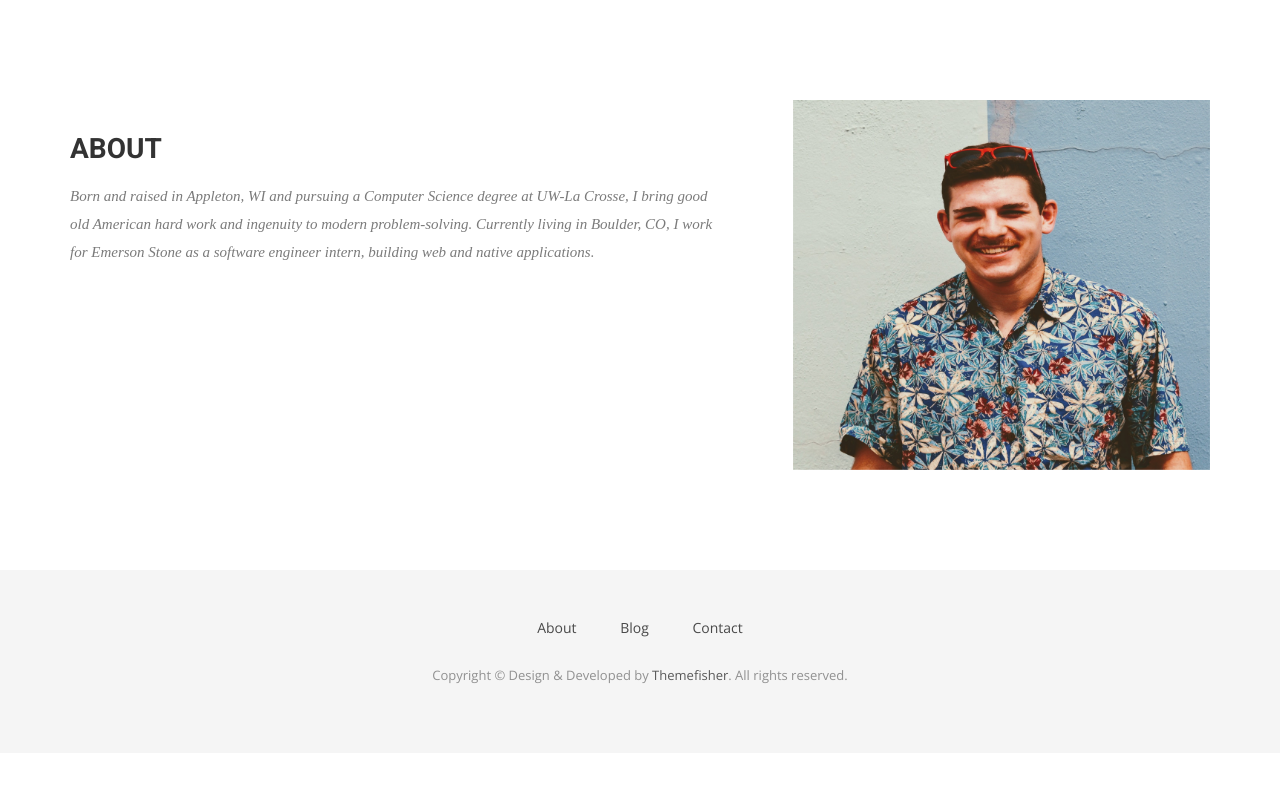
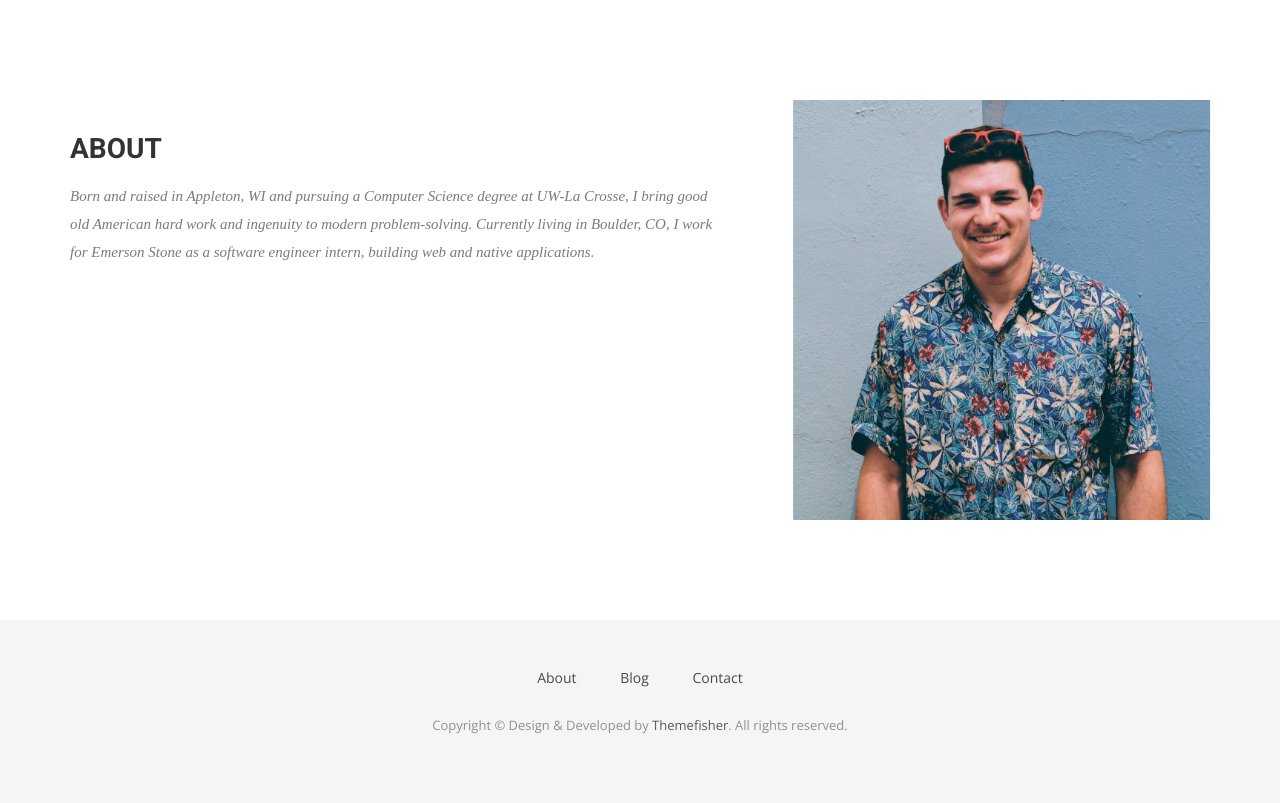
Before and after one commit to adamgusky/adamgusky.github.io, a Jekyll site: the page built from index.html, in a window 1280 px wide. Shown: the part 755-1558 px from the top of the page. Built offline with Jekyll 4.4.1, drawn with Linux system fonts in a browser that asks for light colours; nearby versions of some CDN libraries; some web fonts are replaced; before the commit the page ends 1508 px from its top, so only the background shows below that.

Commit message:
new photo

```diff
--- a/_posts/2017-08-06-Summer-2017.markdown
+++ b/_posts/2017-08-06-Summer-2017.markdown
@@ -1,6 +1,6 @@
 ---
 layout: post
-title: "What I've been up to"
+title: "Recent Update"
 author: "Adam Gusky"
 ---
 
--- a/contact.html
+++ b/contact.html
@@ -50,13 +50,13 @@ permalink: /contact/
         <h2> Shoot Me A Message</h2>
         <ul class="address-block">
           <li>
-            <i class="fa fa-map-marker"></i> 1021 Vine st, Apt 16, La Crosse, WI 54601
+            <i class="fa fa-map-marker"></i> 1021 Vine St Apt 16, La Crosse, WI 54601
           </li>
           <li>
             <i class="fa fa-envelope-o"></i>Email: gusky.adam@uwlax.edu
           </li>
           <li>
-            <i class="fa fa-phone"></i>Phone: (920) 277 - 4410
+            <i class="fa fa-phone"></i>Phone: 920.277.4410
           </li>
         </ul>
 
--- a/index.html
+++ b/index.html
@@ -31,7 +31,7 @@ permalink: /
       </div><!-- .col-md-7 close -->
       <div class="col-md-5 col-sm-12">
         <div class="block">
-          <img src="img/headshotCropped.jpeg" alt="Img" height="370" width="350">
+          <img src="img/Headshot close copy.jpeg" alt="Img" height="420" width="300">
         </div>
       </div><!-- .col-md-5 close -->
     </div>
```
Also changed, not shown: img/Headshot close copy.jpeg (added).
